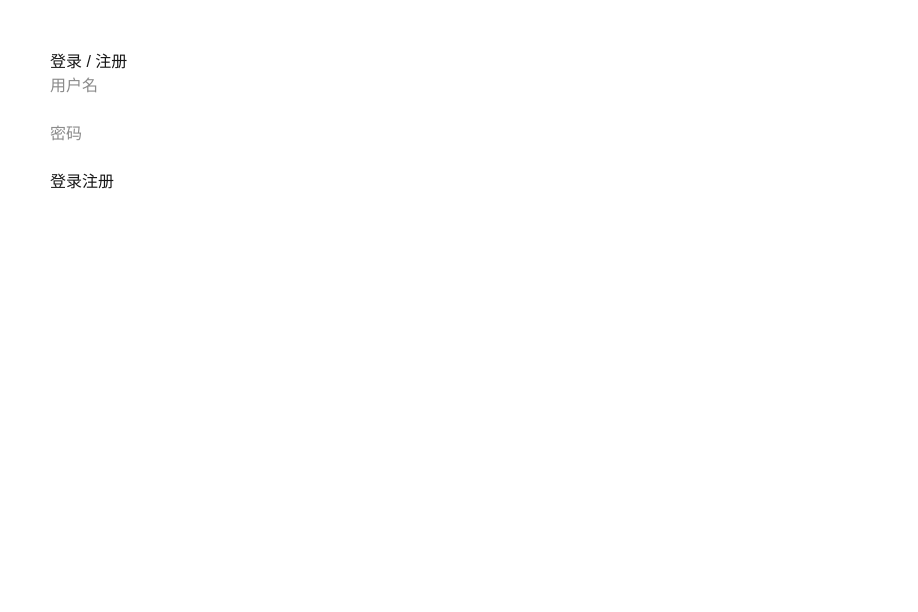
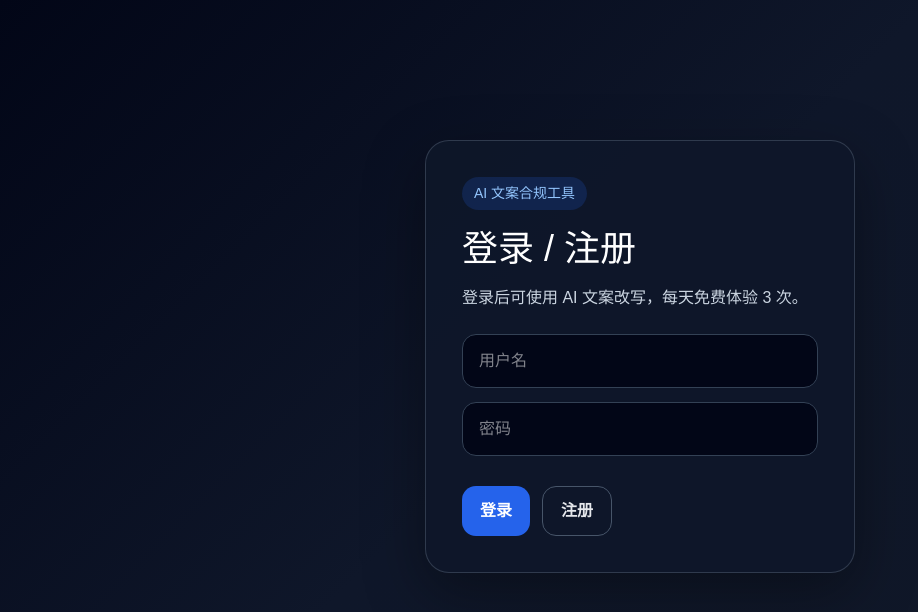
Before and after one commit to yimaosen080-star/my-ai-tool, a Next.js app in the folder my-app/: page / in a window 1280 px wide. Shown: the top 612 px of the page, without its empty margins (0-918 px from the left). Built offline with nearby package versions, Linux system fonts and the light colour scheme.

Commit message:
payment ui with qr

```diff
--- a/my-app/app/page.tsx
+++ b/my-app/app/page.tsx
@@ -10,6 +10,7 @@ export default function Home() {
   const [result, setResult] = useState('')
   const [inputUser, setInputUser] = useState('')
   const [password, setPassword] = useState('')
+  const [loading, setLoading] = useState(false)
 
   const login = async () => {
     const res = await fetch(`${API}/login`, {
@@ -17,9 +18,14 @@ export default function Home() {
       headers: { 'Content-Type': 'application/json' },
       body: JSON.stringify({ username: inputUser, password })
     })
+
     const data = await res.json()
-    if (data.msg === '登录成功') setUser(data.user.username)
-    else alert(data.msg)
+
+    if (data.msg === '登录成功') {
+      setUser(data.user.username)
+    } else {
+      alert(data.msg)
+    }
   }
 
   const register = async () => {
@@ -28,11 +34,21 @@ export default function Home() {
       headers: { 'Content-Type': 'application/json' },
       body: JSON.stringify({ username: inputUser, password })
     })
+
     const data = await res.json()
     alert(data.msg)
   }
 
-  const ai = async () => {
+  const aiRewrite = async () => {
+    if (!text) {
+      alert('请输入文案')
+      return
+    }
+
+    setLoading(true)
+    setResult('AI正在改写中，请稍等...')
+
+    try {
       const res = await fetch(`${API}/ai-rewrite`, {
         method: 'POST',
         headers: { 'Content-Type': 'application/json' },
@@ -42,52 +58,276 @@ export default function Home() {
       const data = await res.json()
 
       if (data.needPay) {
-      alert('免费次数用完，请扫码支付开会员')
+        setResult('今日免费次数已用完，请开通会员后继续使用。')
+        alert('今日免费次数已用完，请扫码开通会员')
         return
       }
 
-    setResult(data.result)
+      setResult(data.result || data.msg || '暂无返回结果')
+    } catch (e) {
+      setResult('AI请求失败，请稍后再试')
+    } finally {
+      setLoading(false)
+    }
   }
 
   if (!user) {
     return (
-      <div style={{ padding: 50 }}>
-        <h2>登录 / 注册</h2>
-        <input placeholder="用户名" onChange={e => setInputUser(e.target.value)} />
-        <br /><br />
-        <input placeholder="密码" onChange={e => setPassword(e.target.value)} />
-        <br /><br />
-        <button onClick={login}>登录</button>
-        <button onClick={register}>注册</button>
+      <main style={styles.page}>
+        <section style={styles.loginCard}>
+          <div style={styles.badge}>AI 文案合规工具</div>
+          <h1 style={styles.title}>登录 / 注册</h1>
+          <p style={styles.desc}>登录后可使用 AI 文案改写，每天免费体验 3 次。</p>
+
+          <input
+            style={styles.input}
+            placeholder="用户名"
+            value={inputUser}
+            onChange={(e) => setInputUser(e.target.value)}
+          />
+
+          <input
+            style={styles.input}
+            type="password"
+            placeholder="密码"
+            value={password}
+            onChange={(e) => setPassword(e.target.value)}
+          />
+
+          <div style={styles.row}>
+            <button style={styles.primaryBtn} onClick={login}>登录</button>
+            <button style={styles.secondaryBtn} onClick={register}>注册</button>
           </div>
+        </section>
+      </main>
     )
   }
 
   return (
-    <div style={{ padding: 50 }}>
-      <h2>AI文案改写</h2>
+    <main style={styles.page}>
+      <section style={styles.container}>
+        <header style={styles.header}>
+          <div>
+            <div style={styles.badge}>AI 文案合规工具</div>
+            <h1 style={styles.title}>AI文案合规改写系统</h1>
+            <p style={styles.desc}>当前用户：{user}｜普通用户每天免费 3 次</p>
+          </div>
+
+          <button style={styles.logoutBtn} onClick={() => setUser('')}>
+            退出登录
+          </button>
+        </header>
+
+        <div style={styles.grid}>
+          <div style={styles.card}>
+            <h2 style={styles.cardTitle}>输入原文案</h2>
 
             <textarea
-        rows={5}
-        style={{ width: '100%' }}
-        onChange={e => setText(e.target.value)}
+              rows={10}
+              style={styles.textarea}
+              placeholder="请输入需要检测或改写的文案..."
+              value={text}
+              onChange={(e) => setText(e.target.value)}
             />
 
-      <br /><br />
+            <button style={styles.aiBtn} onClick={aiRewrite}>
+              {loading ? 'AI改写中...' : 'AI智能改写'}
+            </button>
 
-      <button onClick={ai}>AI改写</button>
-
-      <p>{result}</p>
-
-      <hr />
-
-      <h3>开通会员（9.9/月）</h3>
-      <p>👉 扫码支付后联系我开通</p>
+            <div style={styles.payBox}>
+              <h3 style={styles.payTitle}>开通会员</h3>
+              <p style={styles.payText}>9.9 元 / 月，会员可解除每日次数限制。</p>
+              <p style={styles.payText}>扫码支付后，联系我开通会员。</p>
 
               <img
-        src="你的收款码图片链接"
-        style={{ width: 200 }}
+                src="/pay.jpg"
+                alt="收款二维码"
+                style={styles.qr}
               />
+
+              <p style={styles.payTip}>如果二维码不显示，请确认图片已放入 public/pay.jpg</p>
             </div>
+          </div>
+
+          <div style={styles.card}>
+            <h2 style={styles.cardTitle}>AI改写结果</h2>
+
+            <pre style={styles.resultBox}>
+              {result || '暂无结果，请先输入文案并点击 AI智能改写。'}
+            </pre>
+          </div>
+        </div>
+      </section>
+    </main>
   )
 }
+
+const styles: any = {
+  page: {
+    minHeight: '100vh',
+    background: 'linear-gradient(135deg, #020617 0%, #0f172a 45%, #111827 100%)',
+    color: '#e5e7eb',
+    padding: '40px',
+    fontFamily: 'Arial, sans-serif'
+  },
+  container: {
+    maxWidth: '1200px',
+    margin: '0 auto'
+  },
+  loginCard: {
+    maxWidth: '430px',
+    margin: '100px auto',
+    background: 'rgba(15, 23, 42, 0.92)',
+    border: '1px solid rgba(148, 163, 184, 0.25)',
+    borderRadius: '24px',
+    padding: '36px',
+    boxShadow: '0 20px 60px rgba(0,0,0,0.35)'
+  },
+  header: {
+    display: 'flex',
+    justifyContent: 'space-between',
+    alignItems: 'center',
+    marginBottom: '28px'
+  },
+  badge: {
+    display: 'inline-block',
+    padding: '6px 12px',
+    borderRadius: '999px',
+    background: 'rgba(37, 99, 235, 0.18)',
+    color: '#93c5fd',
+    fontSize: '14px',
+    marginBottom: '12px'
+  },
+  title: {
+    fontSize: '36px',
+    margin: '0 0 10px',
+    color: '#ffffff'
+  },
+  desc: {
+    color: '#cbd5e1',
+    marginBottom: '24px'
+  },
+  grid: {
+    display: 'grid',
+    gridTemplateColumns: '1fr 1fr',
+    gap: '24px'
+  },
+  card: {
+    background: 'rgba(15, 23, 42, 0.9)',
+    border: '1px solid rgba(148, 163, 184, 0.22)',
+    borderRadius: '24px',
+    padding: '24px',
+    boxShadow: '0 20px 60px rgba(0,0,0,0.28)'
+  },
+  cardTitle: {
+    fontSize: '20px',
+    color: '#ffffff',
+    margin: '0 0 14px'
+  },
+  input: {
+    width: '100%',
+    boxSizing: 'border-box',
+    padding: '14px 16px',
+    marginBottom: '14px',
+    borderRadius: '14px',
+    border: '1px solid #334155',
+    background: '#020617',
+    color: '#ffffff',
+    outline: 'none'
+  },
+  textarea: {
+    width: '100%',
+    boxSizing: 'border-box',
+    padding: '16px',
+    borderRadius: '18px',
+    border: '1px solid #334155',
+    background: '#020617',
+    color: '#ffffff',
+    resize: 'vertical',
+    outline: 'none',
+    fontSize: '15px',
+    lineHeight: '1.7'
+  },
+  row: {
+    display: 'flex',
+    gap: '12px',
+    marginTop: '16px'
+  },
+  primaryBtn: {
+    border: 'none',
+    borderRadius: '14px',
+    padding: '12px 18px',
+    background: '#2563eb',
+    color: '#ffffff',
+    cursor: 'pointer',
+    fontWeight: 700
+  },
+  secondaryBtn: {
+    border: '1px solid #475569',
+    borderRadius: '14px',
+    padding: '12px 18px',
+    background: 'transparent',
+    color: '#e5e7eb',
+    cursor: 'pointer',
+    fontWeight: 700
+  },
+  aiBtn: {
+    width: '100%',
+    marginTop: '16px',
+    border: 'none',
+    borderRadius: '16px',
+    padding: '14px 18px',
+    background: 'linear-gradient(135deg, #7c3aed, #db2777)',
+    color: '#ffffff',
+    cursor: 'pointer',
+    fontWeight: 800,
+    fontSize: '16px'
+  },
+  logoutBtn: {
+    border: '1px solid #475569',
+    borderRadius: '14px',
+    padding: '10px 16px',
+    background: 'transparent',
+    color: '#e5e7eb',
+    cursor: 'pointer'
+  },
+  resultBox: {
+    minHeight: '430px',
+    whiteSpace: 'pre-wrap',
+    background: '#020617',
+    border: '1px solid #334155',
+    borderRadius: '18px',
+    padding: '18px',
+    color: '#d1fae5',
+    lineHeight: '1.8',
+    fontSize: '15px'
+  },
+  payBox: {
+    marginTop: '24px',
+    padding: '18px',
+    borderRadius: '18px',
+    background: 'rgba(2, 6, 23, 0.8)',
+    border: '1px solid rgba(148, 163, 184, 0.22)'
+  },
+  payTitle: {
+    margin: '0 0 8px',
+    color: '#ffffff'
+  },
+  payText: {
+    margin: '6px 0',
+    color: '#cbd5e1'
+  },
+  qr: {
+    width: '200px',
+    height: '200px',
+    objectFit: 'cover',
+    marginTop: '12px',
+    borderRadius: '12px',
+    background: '#ffffff'
+  },
+  payTip: {
+    color: '#94a3b8',
+    fontSize: '13px',
+    marginTop: '10px'
+  }
+}
```
Lines whose indentation alone changed are shown as unchanged.
